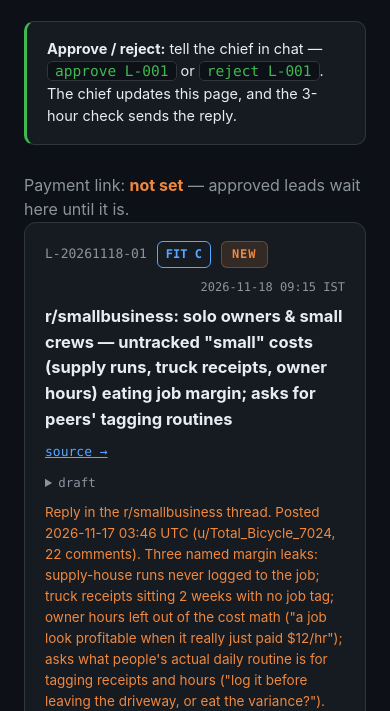
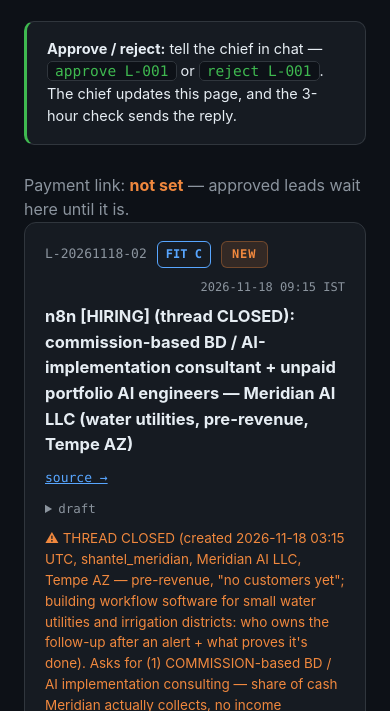
Before and after one commit to origit892-stack/agent-operator, a plain HTML site: page leads.html in a window 390 px wide. Shown: the part 133-844 px from the top of the page. Drawn offline with Linux system fonts and the light colour scheme.

Commit message:
leads console: drop L-20261118-01 (stealth-vendor signal, re-confirmed skip)

```diff
--- a/leads.html
+++ b/leads.html
@@ -46,22 +46,6 @@ footer{margin-top:36px;color:var(--muted);font-size:12.5px;font-family:var(--mon
   </div>
   <p class="muted warn">Payment link: <b>not set</b> — approved leads wait here until it is.</p>
   <article class="card">
-  <div class="lhead">
-    <span class="lid">L-20261118-01</span>
-    <span class="fit fit-c">FIT C</span>
-    <span class="badge" style="background:#f0883e22;color:#f0883e;border:1px solid #f0883e55">NEW</span>
-    <span class="lupd muted">2026-11-18 09:15 IST</span>
-  </div>
-  <h3>r/smallbusiness: solo owners &amp; small crews — untracked &quot;small&quot; costs (supply runs, truck receipts, owner hours) eating job margin; asks for peers&#x27; tagging routines</h3>
-  <a class="src" href="https://www.reddit.com/r/smallbusiness/comments/1xya9vz/solo_owners_small_crews_how_do_you_keep_small/" target="_blank" rel="noopener">source →</a>
-  <details><summary>draft</summary><p class="draft">You named three leaks and they share one root: the cost happened before the job got tagged. The routine that closes them: log at the moment it happens, not at day&#x27;s end. The supply run gets one tap (part + job number + receipt photo) before the truck leaves; the truck receipt gets a 10-second job-tag scan within 10 minutes; owner hours get a start/stop toggle on the job — that&#x27;s what surfaces the &quot;$12/hr&quot; jobs. One weekly report per job: cost vs billed.
-
-I build and operate this class of unattended pipeline in production — a 24/7 multi-agent ops desk (71 agents, checkpointed state, verified daily). I can build it for you: plan + fixed price in 24-48h.
-https://origit892-stack.github.io/agent-operator/
-
-One question: what&#x27;s the system of record for the jobs today — Housecall Pro, ServiceTitan, a sheet, or paper? That decides where the one-tap log lives.</p></details><p class="notes">Reply in the r/smallbusiness thread. Posted 2026-11-17 03:46 UTC (u/Total_Bicycle_7024, 22 comments). Three named margin leaks: supply-house runs never logged to the job; truck receipts sitting 2 weeks with no job tag; owner hours left out of the cost math (&quot;a job look profitable when it really just paid $12/hr&quot;); asks what people&#x27;s actual daily routine is for tagging receipts and hours (&quot;log it before leaving the driveway, or eat the variance?&quot;). OP phrasing &quot;I&#x27;ve been digging into how small trade businesses actually track job profitability&quot; reads research-mode (possibly an agency owner exploring the space) — hence Fit C, not B. If built: One Task $300 class (point-of-incurrence one-tap cost logging + per-job cost-vs-billed weekly report). SEND CHANNEL: Reddit — user account still on the 21-day karma plan (reddit/REDDIT.md); parks here until the account passes the gate.</p>
-</article>
-<article class="card">
   <div class="lhead">
     <span class="lid">L-20261118-02</span>
     <span class="fit fit-c">FIT C</span>
```
